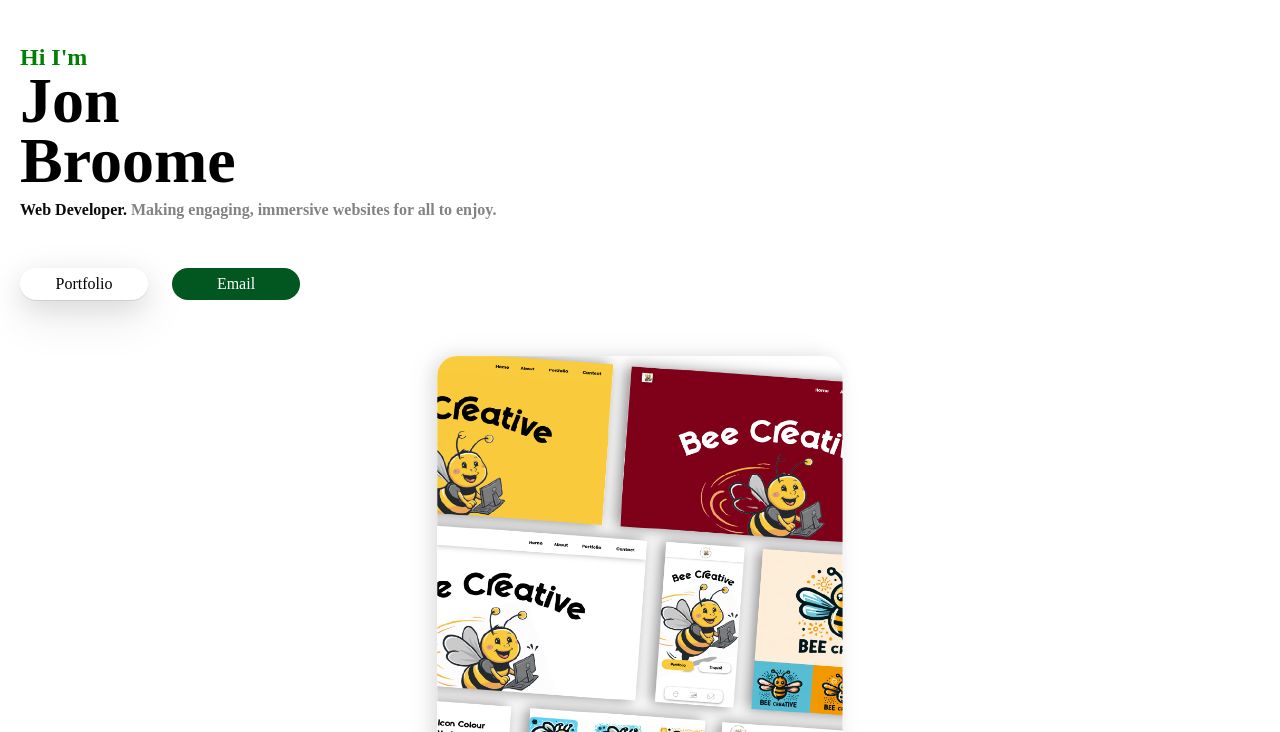
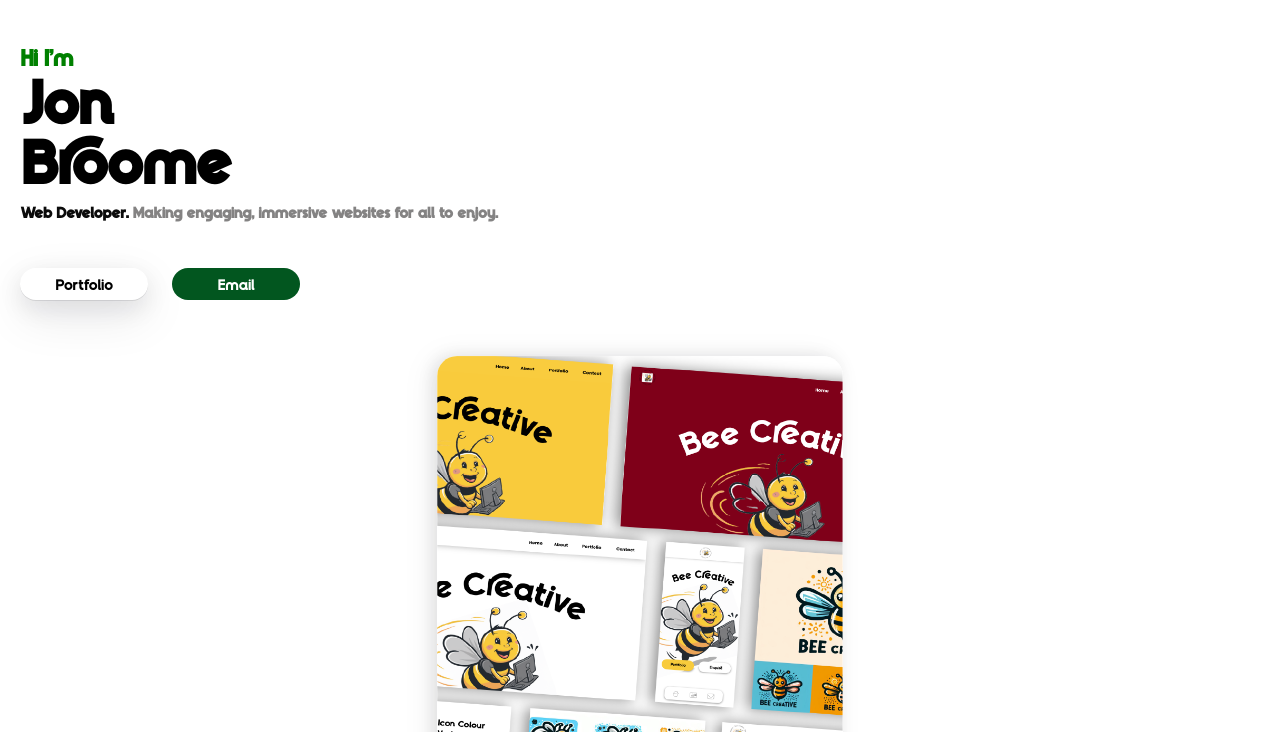
Before and after one commit to JonB1989/jonbroomedeveloper, a plain HTML site: page index.html in a window 1280 px wide. Shown: the part 68-800 px from the top of the page. Drawn offline with nearby package versions, Linux system fonts and the light colour scheme.

Commit message:
Update styles.css

```diff
--- a/styles.css
+++ b/styles.css
@@ -60,7 +60,7 @@ body {
 }
 .navButtons {
     font-size: 2.5rem;
-    font-family: mogula;
+    font-family: myFont;
     font-weight: 600;
     color: rgb(0, 0, 0);
     background: none;
@@ -109,7 +109,7 @@ body {
 }
 .title {
     font-size: 4rem;
-    font-family: mogula;
+    font-family: myFont;
     line-height: 60px;
     margin-left: 20px;
     margin-top: 0;
@@ -119,7 +119,7 @@ body {
 }
 .titleStart {
     font-size: 1.5rem;
-    font-family: mogula;
+    font-family: myFont;
     color: green;
     margin-left: 20px;
     margin-bottom: 0px;
@@ -127,7 +127,7 @@ body {
 }
 .titleEnd {
     font-size: 1rem;
-    font-family: mogula;
+    font-family: myFont;
     color: rgb(11, 11, 11);
     margin-top:0px;
     margin-left: 20px;
@@ -164,7 +164,7 @@ body {
     background: none;
     border: none;
     border-radius: 20px;
-    font-family: mogula;
+    font-family: myFont;
     font-size: 1rem;
     box-shadow: rgba(17, 17, 26, 0.1) 0px 1px 0px, rgba(17, 17, 26, 0.1) 0px 8px 24px, rgba(17, 17, 26, 0.1) 0px 16px 48px;
     transition: .5s;
@@ -175,7 +175,7 @@ body {
     background: none;
     border: none;
     border-radius: 20px;
-    font-family: mogula;
+    font-family: myFont;
     font-size: 1rem;
     background-color: rgb(2, 86, 31);
     color: white;
@@ -218,7 +218,7 @@ body {
 }
 .aboutMeTitle {
     color: white;
-    font-family: mogula;
+    font-family: myFont;
     font-size: 4rem;
     margin-left: 20px;
 }
```
